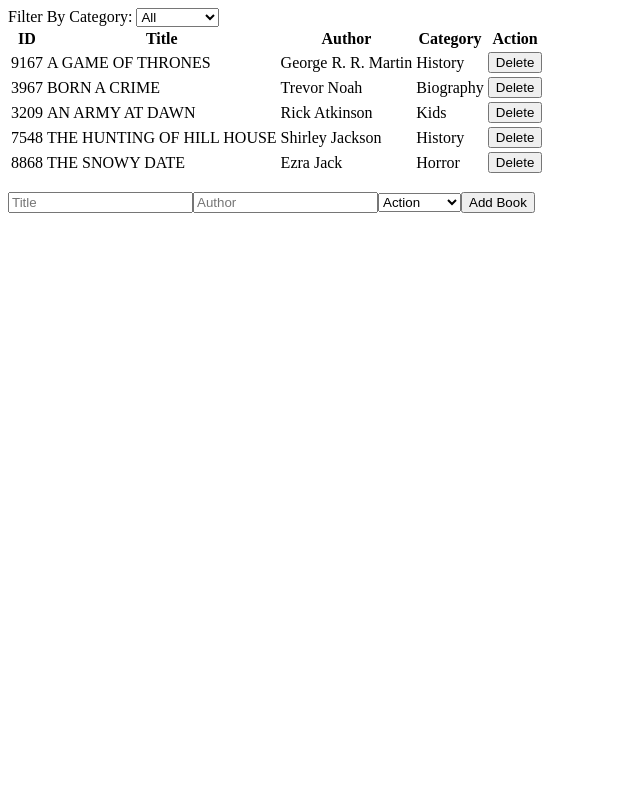
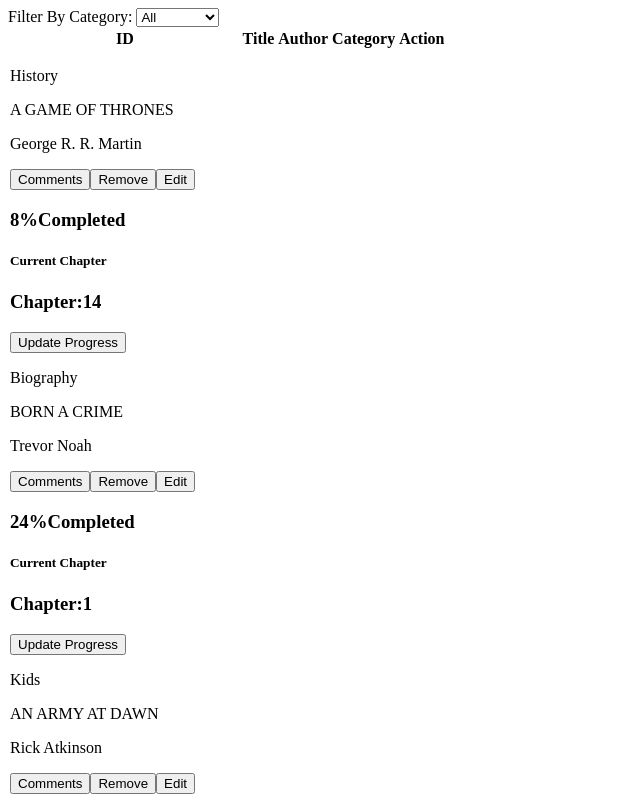
Before and after one commit to GraceOyiza/Bookstore-CMS, a React (Create React App) app: page / in a window 1280 px wide. Shown: the top 800 px of the page, without its empty margins (0-640 px from the left). Built offline with nearby package versions, Linux system fonts and the light colour scheme.

Commit message:
Add stylings buttons

```diff
--- a/src/components/Book.js
+++ b/src/components/Book.js
@@ -8,23 +8,36 @@
     id, title, author, category,
   } = book;
   return (
-    <tr>
-      <td>
-        {id}
-      </td>
-      <td>
-        {title}
-      </td>
-      <td>
-        {author}
-      </td>
-      <td>
-        {category}
-      </td>
-      <td>
-        <button onClick={() => handleRemoveBook(id)} type="button">Delete</button>
-      </td>
-    </tr>
+      <div className="d-flex justify-content-between book p-4 mb-3">
+      <div className="d-flex justify-content-between align-items-center book-left px-5">
+        <div className="book-info">
+          <p className="category mb-1">{category}</p>
+          <p className="title mb-2">{title}</p>
+          <p className="author mb-2">{author}</p>
+          <div className="d-flex book-actions">
+            <Button variant="link">Comments</Button>
+            <Button onClick={() => handleRemoveBook(id)} variant="link">Remove</Button>
+            <Button variant="link">Edit</Button>
+          </div>
+        </div>
+        <div className="d-flex justify-content-center align-items-center">
+          <div className="oval mr-4" />
+          <h3 className="percentage">
+            {generateRandomNumber(100)}
+            %
+            <span className="d-block completed">Completed</span>
+          </h3>
+        </div>
+      </div>
+      <div className="d-flex flex-column book-right px-5">
+        <h5 className="current-chapter">Current Chapter</h5>
+        <h3>
+          Chapter:
+          {generateRandomNumber(20)}
+        </h3>
+        <Button variant="primary">Update Progress</Button>
+      </div>
+    </div>
   );
 }
 
```
